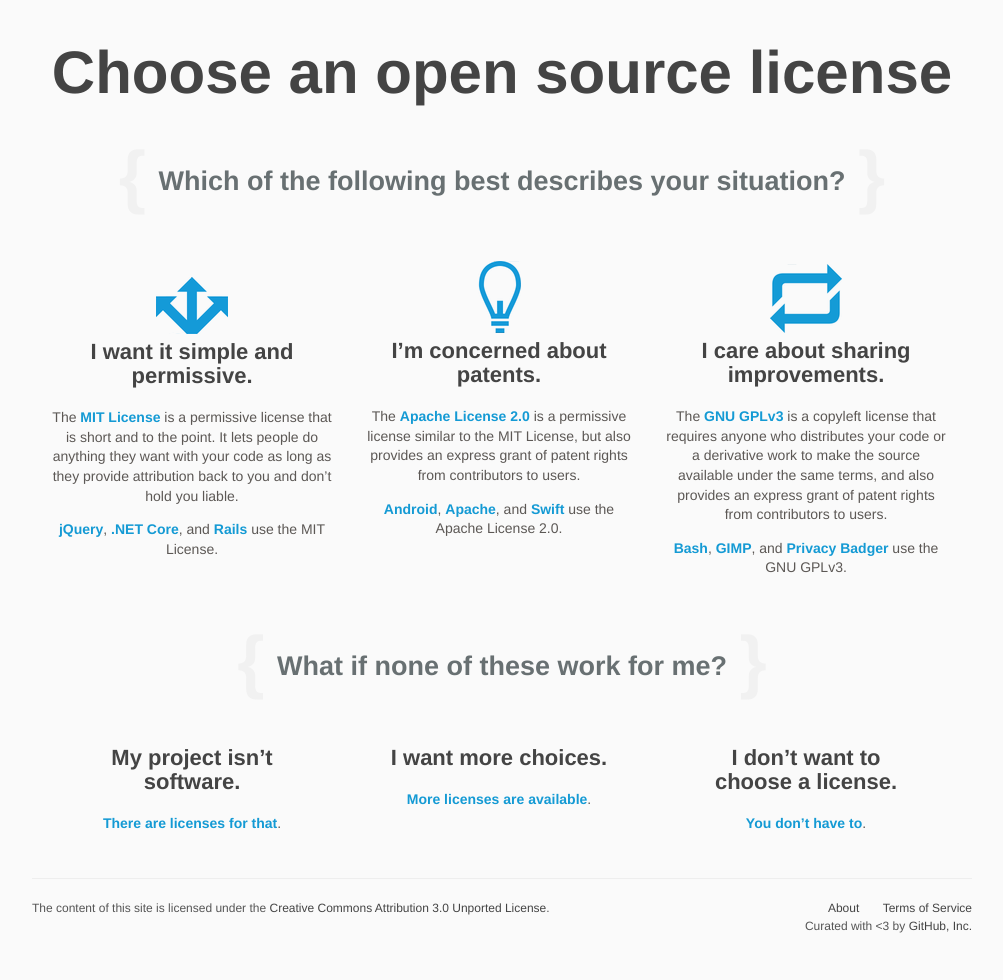
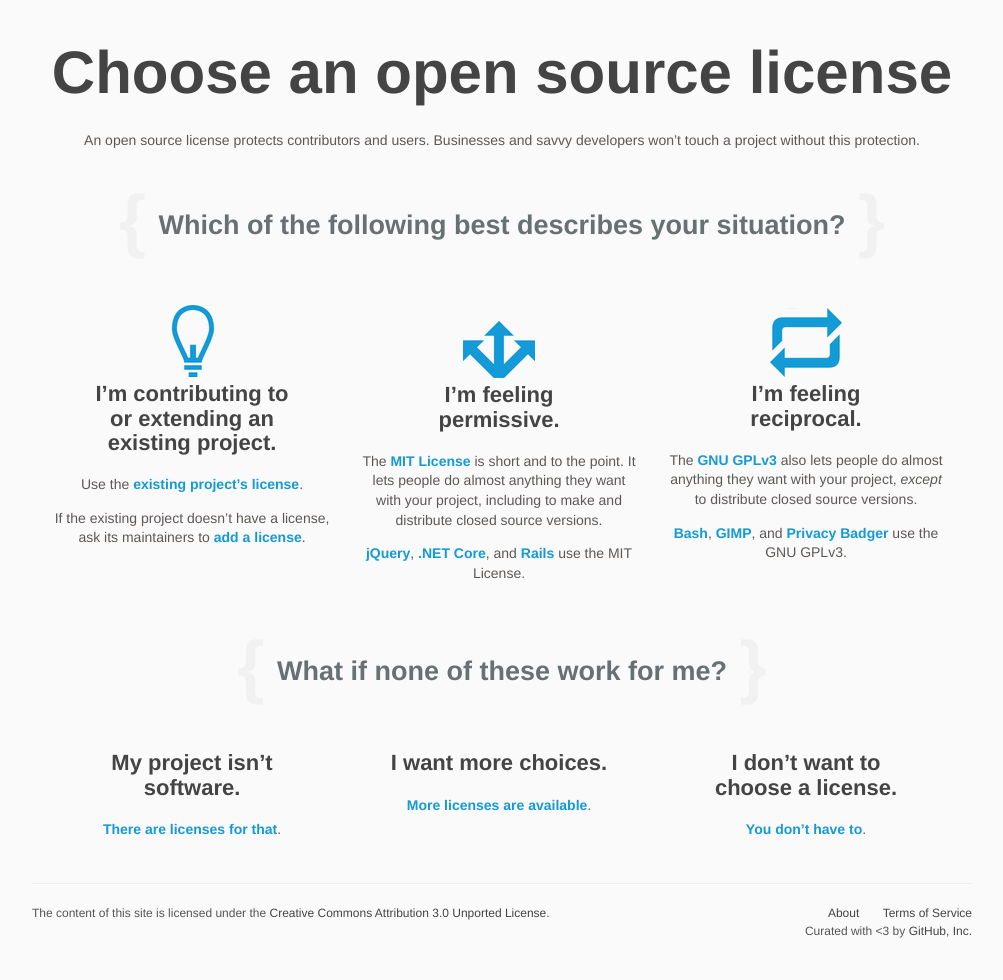
Before and after one commit to github/choosealicense.com, a Jekyll site: the page built from index.html, in a window 1280 px wide. Shown: the whole page, without its empty margins (138-1141 px from the left). Built offline with Jekyll 4.4.1, drawn with Linux system fonts in a browser that asks for light colours; some web fonts are replaced.

Commit message:
Add existing project situation, leave 1 permissive, 1 copyleft choice
This is a **draft**, probably will be controversial, definitely needs
wordsmithing.

Fixes #380 "No clear message on why to choose an open source license"
-- added line under heading

Fixes #335 "Feedback from John Sullivan talk on license choosers"
-- remaining items were (roughly) to not surface patents at this
level, and to surface choice between allowing proprirary/closed
source or not

Fixes #239 "Consider discussing ecosystems with an already predominant
license" (well, it doesn't *discuss* but there's a page for that,
unlinked til now) and makes the default recommendation of just about
everyone -- use exisitng project/community's license if applicable
-- prominent on the site

Closes #48 "Proposed modified workflow: make permissive/copyleft
and patents orthogonal" though probably not in way submitter would
favor. I could be convinced that Apache-2.0 should be featured
rather than MIT because of the former's express patent grant, but
as it stands I'm not sure the complexity of Apache-2.0 (and for a
weak grant, relative to GPLv3) is worth it relative to MIT. There's
some value in the first license a user looks at being really easy
to understand. The continued popularity of MIT and simialar ISC and
BSD-2/3 seems to indicate people want that simplicity. And where
are the holdups based on patents supposedly infringed by open source
projects under licenses without an express patent grant that could
not have happened had those projects been under Apache-2.0? Please
educate me! :)

Any and all feedback most welcome.

```diff
--- a/_licenses/apache-2.0.txt
+++ b/_licenses/apache-2.0.txt
@@ -3,7 +3,6 @@
 spdx-id: Apache-2.0
 redirect_from: /licenses/apache/
 source: http://www.apache.org/licenses/LICENSE-2.0.html
-featured: true
 
 description: A permissive license whose main conditions require preservation of copyright and license notices. Contributors provide an express grant of patent rights. Licensed works, modifications, and larger works may be distributed under different terms and without source code.
 
--- a/index.html
+++ b/index.html
@@ -6,43 +6,45 @@
 permalink: /
 ---
 
+<p>An open source license protects contributors and users. Businesses and savvy developers won’t touch a project without this protection.</p>
+
 <h2>
   <span>{</span>
   Which of the following best describes your situation?
   <span>}</span>
 </h2>
 <ul class="triptych situations clearfix">
+  <li class="patents">
+    <a href="existing">
+      <span class="triptych-sprite lightbulb"></span>
+      <h3>I’m contributing to or extending an existing project.</h3>
+    </a>
+    <p>
+      Use the <a href="existing">existing project’s license</a>.
+    </p>
+    <p>
+      If the existing project doesn’t have a license, ask its maintainers to <a href="no-license#for-users">add a license</a>.
+    </p>
+  </li>
   <li class="whatever">
     <a href="licenses/mit">
       <span class="triptych-sprite three-arrows"></span>
-      <h3>I want it simple and permissive.</h3>
+      <h3>I’m feeling permissive.</h3>
     </a>
     <p>
-      The <a href="licenses/mit">MIT License</a> is a permissive license that is short and to the point. It lets people do anything they want with your code as long as they provide attribution back to you and don’t hold you liable.
+      The <a href="licenses/mit">MIT License</a> is short and to the point. It lets people do almost anything they want with your project, including to make and distribute closed source versions.
     </p>
     <p>
       {% include using-sentence.html license-id="mit" %}
     </p>
   </li>
-  <li class="patents">
-    <a href="licenses/apache-2.0/">
-      <span class="triptych-sprite lightbulb"></span>
-      <h3>I’m concerned about patents.</h3>
-    </a>
-    <p>
-      The <a href="licenses/apache-2.0/">Apache License 2.0</a> is a permissive license similar to the MIT License, but also provides an express grant of patent rights from contributors to users.
-    </p>
-    <p>
-      {% include using-sentence.html license-id="apache-2.0" %}
-    </p>
-  </li>
   <li class="copyleft">
     <a href="licenses/gpl-3.0/">
       <span class="triptych-sprite circular"></span>
-      <h3>I care about sharing improvements.</h3>
+      <h3>I’m feeling reciprocal.</h3>
     </a>
     <p>
-      The <a href="licenses/gpl-3.0/">GNU GPLv3</a> is a copyleft license that requires anyone who distributes your code or a derivative work to make the source available under the same terms, and also provides an express grant of patent rights from contributors to users.
+      The <a href="licenses/gpl-3.0/">GNU GPLv3</a> also lets people do almost anything they want with your project, <em>except</em> to distribute closed source versions.
     </p>
     <p>
       {% include using-sentence.html license-id="gpl-3.0" %}
--- a/licenses.html
+++ b/licenses.html
@@ -5,7 +5,7 @@
 title: Licenses
 ---
 
-<p style="margin-bottom:50px">Open source licenses grant permission to everyone to use, modify, and share licensed software for any purpose, subject to conditions preserving the provenance and openness of the software. The following licenses are arranged from one with the strongest of these conditions (GNU AGPLv3) to one with no conditions (Unlicense). Notice that the popular licenses featured on the <a href="/">home page</a> (GNU GPLv3, Apache License 2.0, and MIT License) fall within this spectrum.</p>
+<p style="margin-bottom:50px">Open source licenses grant permission to everyone to use, modify, and share licensed software for any purpose, subject to conditions preserving the provenance and openness of the software. The following licenses are arranged from one with the strongest of these conditions (GNU AGPLv3) to one with no conditions (Unlicense). Notice that the popular licenses featured on the <a href="/">home page</a> (GNU GPLv3 and MIT) fall within this spectrum.</p>
 
 {% include license-overview.html license-id="agpl-3.0" %}
 {% include license-overview.html license-id="gpl-3.0" %}
```
